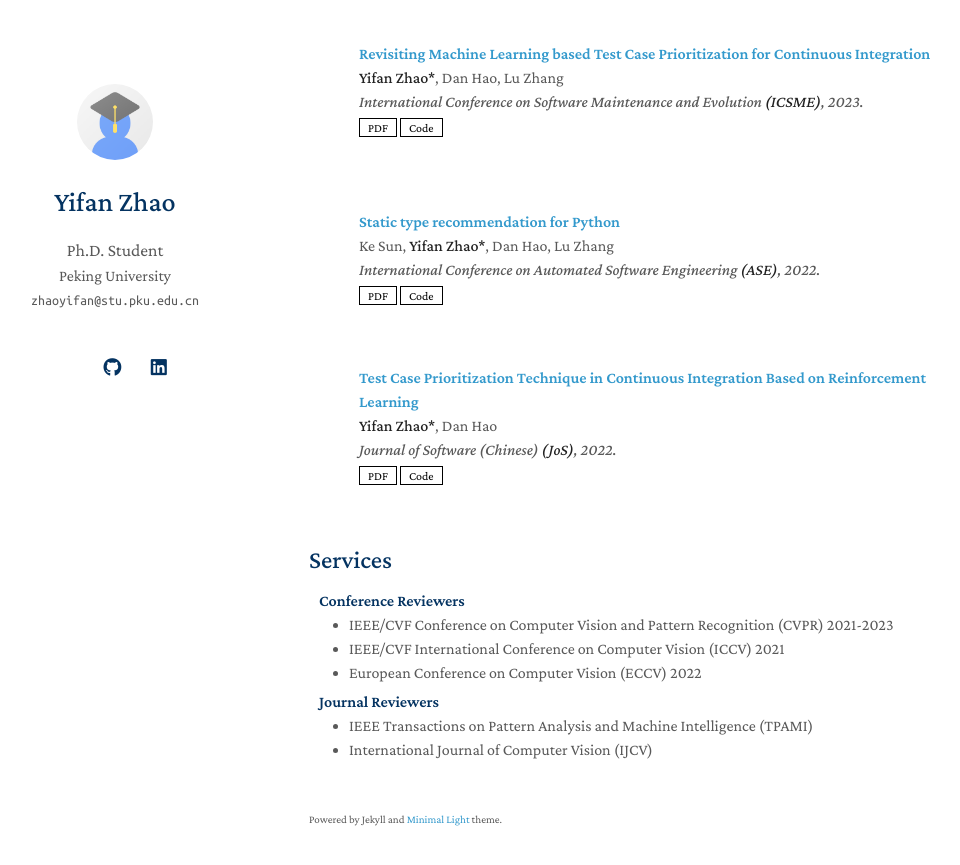
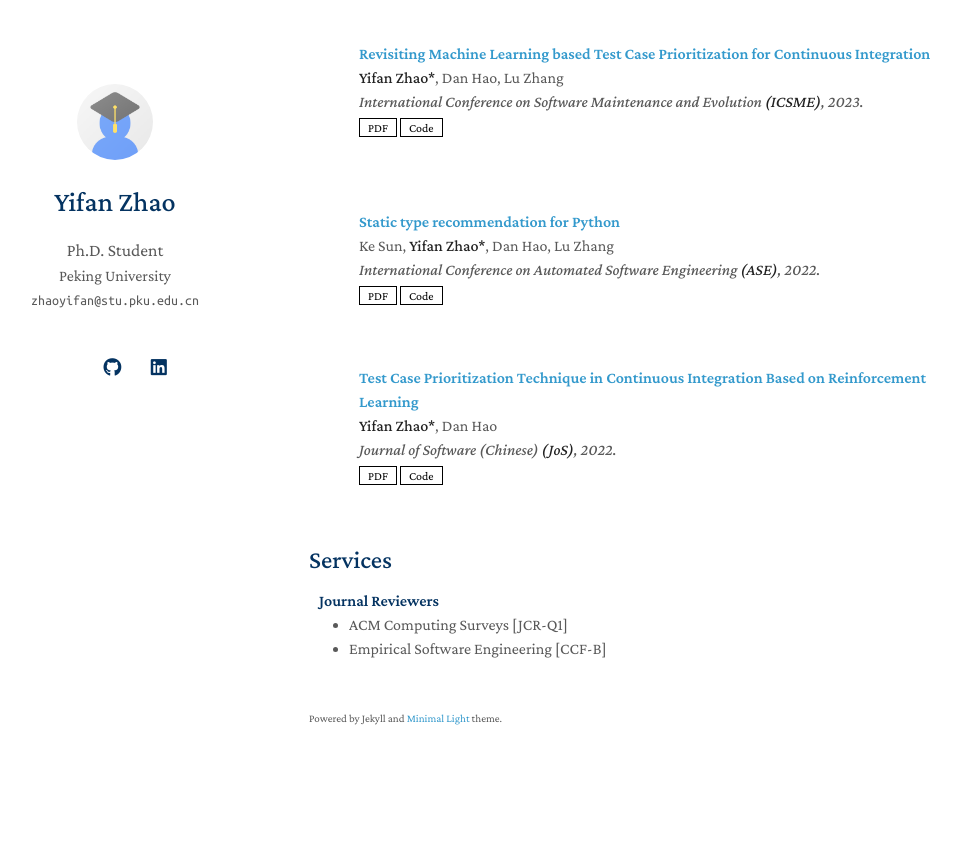
Before and after one commit to yifan-CodeDir/yifan-CodeDir.github.io, a Jekyll site: the page built from index.md, in a window 1280 px wide and 900 px high, scrolled down 1347 px. Shown: the top 865 px of the window, without its empty margins (161-1121 px from the left). Built offline with Jekyll 4.4.1, drawn with Linux system fonts in a browser that asks for light colours; a style sheet for code colours, icons or effects is not loaded; our own code applies the rules of GitHub Pages for plain Markdown files; after the commit the page ends 2146 px from its top, so only the background shows below that.

Commit message:
Update services.md

```diff
--- a/_includes/services.md
+++ b/_includes/services.md
@@ -1,16 +1,8 @@
 ## Services
-
-<h4 style="margin:0 10px 0;">Conference Reviewers</h4>
-
-<ul style="margin:0 0 5px;">
-  <li><a href="http://cvpr2023.thecvf.com/"><autocolor>IEEE/CVF Conference on Computer Vision and Pattern Recognition (CVPR) 2021-2023</autocolor></a></li>
-  <li><a href="http://iccv2021.thecvf.com/"><autocolor>IEEE/CVF International Conference on Computer Vision (ICCV) 2021</autocolor></a></li>
-  <li><a href="https://eccv2022.ecva.net/"><autocolor>European Conference on Computer Vision (ECCV) 2022</autocolor></a></li>
-</ul>
 
 <h4 style="margin:0 10px 0;">Journal Reviewers</h4>
 
 <ul style="margin:0 0 20px;">
-  <li><a href="https://www.computer.org/csdl/journal/tp"><autocolor>IEEE Transactions on Pattern Analysis and Machine Intelligence (TPAMI)</autocolor></a></li>
-  <li><a href="https://www.springer.com/journal/11263"><autocolor>International Journal of Computer Vision (IJCV)</autocolor></a></li>
+  <li><a href="https://dl.acm.org/journal/csur"><autocolor>ACM Computing Surveys [JCR-Q1]</autocolor></a></li>
+  <li><a href="https://link.springer.com/journal/10664"><autocolor>Empirical Software Engineering [CCF-B]</autocolor></a></li>
 </ul>
```
